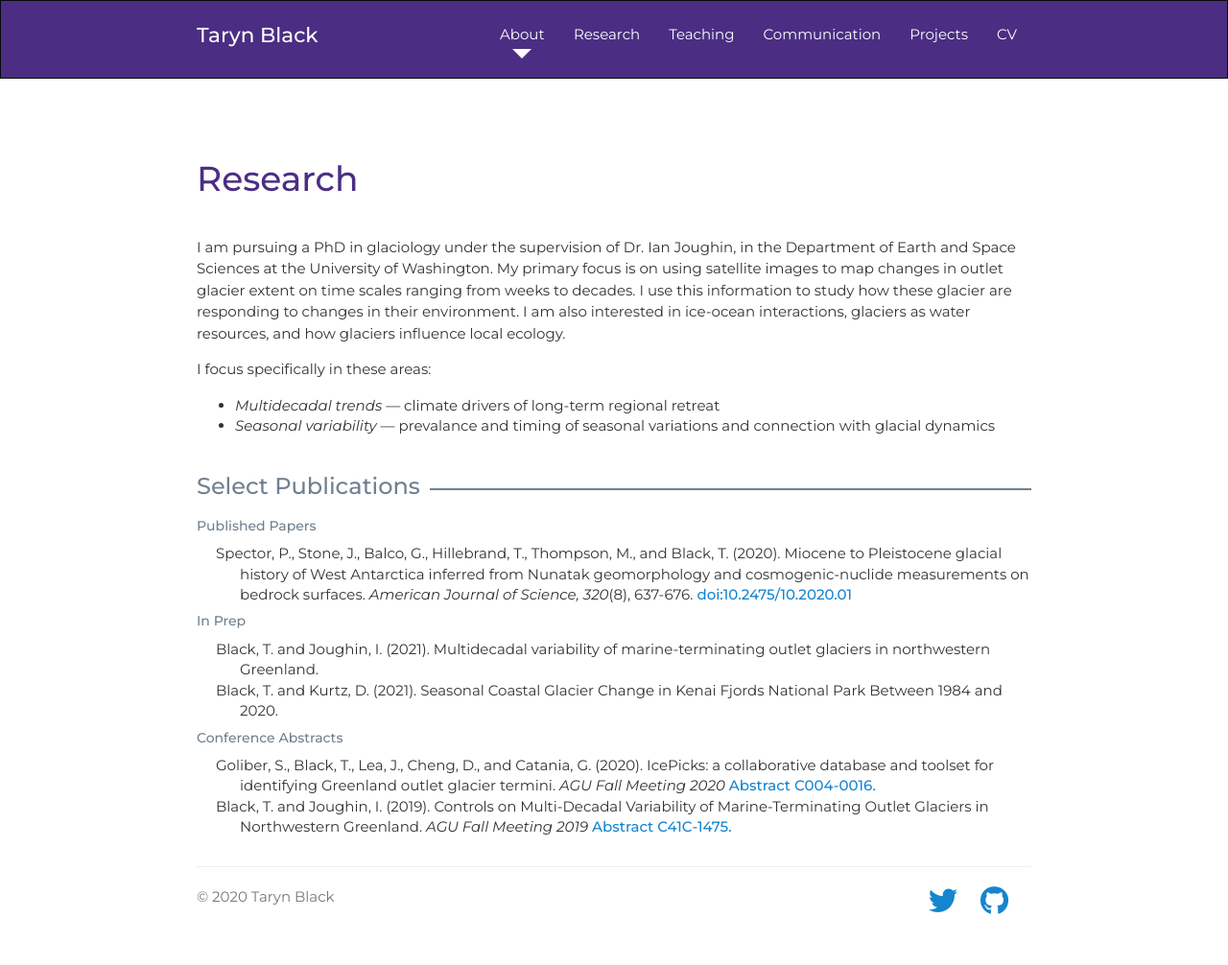
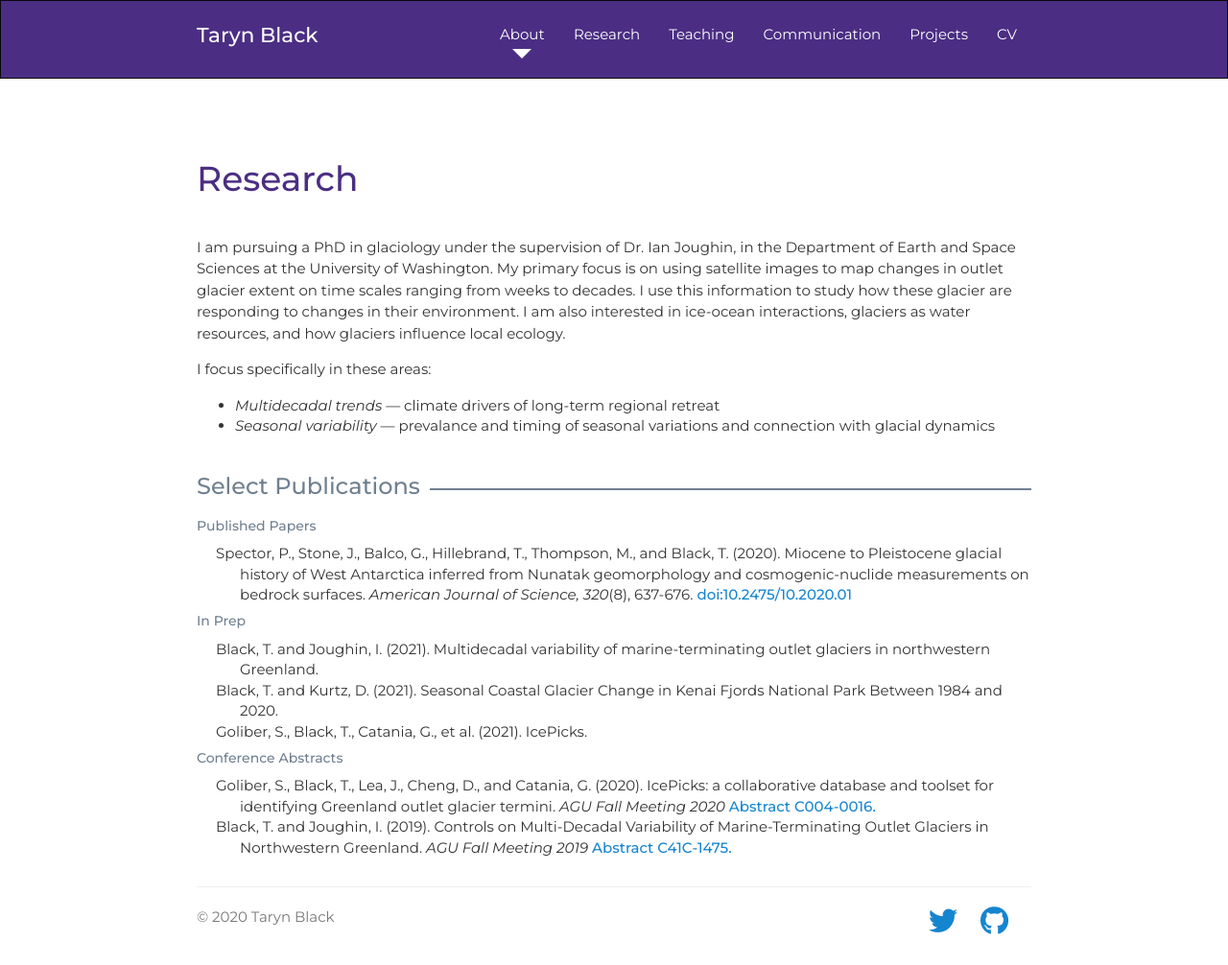
Before and after one commit to tarynblack/tarynblack.github.io, a Jekyll site: the page built from research.html, in a window 1280 px wide. Shown: the whole page at 96% size. Built offline with Jekyll 4.4.1, drawn with Linux system fonts in a browser that asks for light colours; nearby versions of some CDN libraries; a style sheet for code colours, icons or effects is not loaded; before the commit the page ends 985 px from its top, so only the background shows below that.

Commit message:
add publication

```diff
--- a/research.html
+++ b/research.html
@@ -42,6 +42,7 @@ title: Research | Taryn Black
             <ul class="publications">
                <li>Black, T. and Joughin, I. (2021). Multidecadal variability of marine-terminating outlet glaciers in northwestern Greenland.
                <li>Black, T. and Kurtz, D. (2021). Seasonal Coastal Glacier Change in Kenai Fjords National Park Between 1984 and 2020.</li>
+               <li>Goliber, S., Black, T., Catania, G., et al. (2021). IcePicks.</li>
             </ul>
 
             <h5>Conference Abstracts</h5>
```
